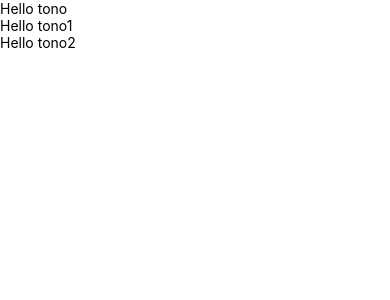
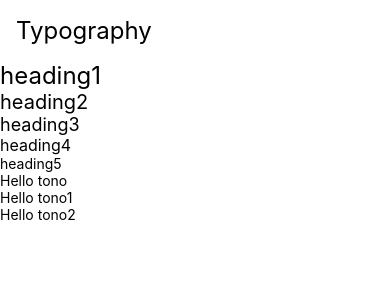
Before and after one commit to jmeno1011/rn-first, a React Native app: screen / in a window 390 px wide. Shown: the top 300 px of the page. Built offline with nearby package versions, Linux system fonts and the light colour scheme.

Commit message:
add typography

```diff
--- a/App.tsx
+++ b/App.tsx
@@ -8,6 +8,8 @@ import {
   useColorScheme,
   View,
 } from 'react-native';
+import Title from './src/components/UI/Title/Title';
+import { Heading1, Heading2, Heading3, Heading4, Heading5 } from './src/components/UI/Typography';
 
 interface HelloCompoProps {
   name: string;
@@ -22,6 +24,12 @@ const HelloCompo = ({ name }: HelloCompoProps) => {
 function App(): JSX.Element {
   return (
     <SafeAreaView>
+      <Title>Typography</Title>
+      <Heading1>heading1</Heading1>
+      <Heading2>heading2</Heading2>
+      <Heading3>heading3</Heading3>
+      <Heading4>heading4</Heading4>
+      <Heading5>heading5</Heading5>
       <HelloCompo name='tono' />
       <HelloCompo name='tono1' />
       <HelloCompo name='tono2' />
--- a/babel.config.js
+++ b/babel.config.js
@@ -1,3 +1,4 @@
 module.exports = {
   presets: ['module:metro-react-native-babel-preset'],
+  plugins:["babel-plugin-styled-components"]
 };
--- a/package.json
+++ b/package.json
@@ -11,7 +11,8 @@
   },
   "dependencies": {
     "react": "18.2.0",
-    "react-native": "0.72.4"
+    "react-native": "0.72.4",
+    "styled-components": "^6.0.7"
   },
   "devDependencies": {
     "@babel/core": "^7.20.0",
@@ -22,7 +23,10 @@
     "@tsconfig/react-native": "^3.0.0",
     "@types/react": "^18.0.24",
     "@types/react-test-renderer": "^18.0.0",
+    "@types/styled-components": "^5.1.26",
+    "@types/styled-components-react-native": "^5.2.1",
     "babel-jest": "^29.2.1",
+    "babel-plugin-styled-components": "^2.1.4",
     "eslint": "^8.19.0",
     "jest": "^29.2.1",
     "metro-react-native-babel-preset": "0.76.8",
--- /dev/null
+++ b/src/components/UI/Title/Title.tsx
@@ -0,0 +1,20 @@
+import { View, Text } from 'react-native'
+import React, { ReactNode } from 'react'
+import { Heading1 } from '../Typography';
+import { styled } from 'styled-components/native';
+
+interface TitlProps {
+  children: ReactNode;
+}
+
+const TitleBlock = styled.View`
+  padding: 16px;
+`
+
+export default function Title({ children }: TitlProps) {
+  return (
+    <TitleBlock>
+      <Heading1>{children}</Heading1>
+    </TitleBlock>
+  )
+}
--- /dev/null
+++ b/src/components/UI/Typography/Heading1.tsx
@@ -0,0 +1,16 @@
+import React, { ReactNode } from 'react'
+import { styled } from 'styled-components/native'
+
+interface Heading1Props {
+  children: ReactNode;
+}
+
+const Head1 = styled.Text`
+  font-size: 24px;
+`
+
+export default function Heading1({ children }: Heading1Props) {
+  return (
+    <Head1>{children}</Head1>
+  )
+}
--- /dev/null
+++ b/src/components/UI/Typography/Heading2.tsx
@@ -0,0 +1,16 @@
+import React, { ReactNode } from 'react'
+import { styled } from 'styled-components/native'
+
+interface Heading2Props {
+  children: ReactNode;
+}
+
+const Head2 = styled.Text`
+  font-size: 20px;
+`
+
+export default function Heading2({ children }: Heading2Props) {
+  return (
+    <Head2>{children}</Head2>
+  )
+}
--- /dev/null
+++ b/src/components/UI/Typography/Heading3.tsx
@@ -0,0 +1,16 @@
+import React, { ReactNode } from 'react'
+import { styled } from 'styled-components/native'
+
+interface Heading3Props {
+  children: ReactNode;
+}
+
+const Head3 = styled.Text`
+  font-size: 18px;
+`
+
+export default function Heading3({ children }: Heading3Props) {
+  return (
+    <Head3>{children}</Head3>
+  )
+}
--- /dev/null
+++ b/src/components/UI/Typography/Heading4.tsx
@@ -0,0 +1,16 @@
+import React, { ReactNode } from 'react'
+import { styled } from 'styled-components/native'
+
+interface Heading4Props {
+  children: ReactNode
+}
+
+const Head4 = styled.Text`
+  font-size: 16px;
+`
+
+export default function Heading4({ children }: Heading4Props) {
+  return (
+    <Head4>{children}</Head4>
+  )
+}
--- /dev/null
+++ b/src/components/UI/Typography/Heading5.tsx
@@ -0,0 +1,16 @@
+import React, { ReactNode } from 'react'
+import { styled } from 'styled-components/native'
+
+interface Heading5Props {
+  children: ReactNode;
+}
+
+const Head5 = styled.Text`
+  font-size: 14px;
+`
+
+export default function Heading5({ children }: Heading5Props) {
+  return (
+    <Head5>{children}</Head5>
+  )
+}
--- /dev/null
+++ b/src/components/UI/Typography/index.ts
@@ -0,0 +1,5 @@
+export {default as Heading1} from './Heading1'
+export {default as Heading2} from './Heading2'
+export {default as Heading3} from './Heading3'
+export {default as Heading4} from './Heading4'
+export {default as Heading5} from './Heading5'
--- a/tsconfig.json
+++ b/tsconfig.json
@@ -1,3 +1,9 @@
 {
+  // "compilerOptions": {
+  //   "baseUrl": "src"
+  // },
+  // "include": [
+  //   "src",
+  // ],
   "extends": "@tsconfig/react-native/tsconfig.json"
 }
```
Also changed, not shown: 1 other file (tests, documents, lock files or other folders).
